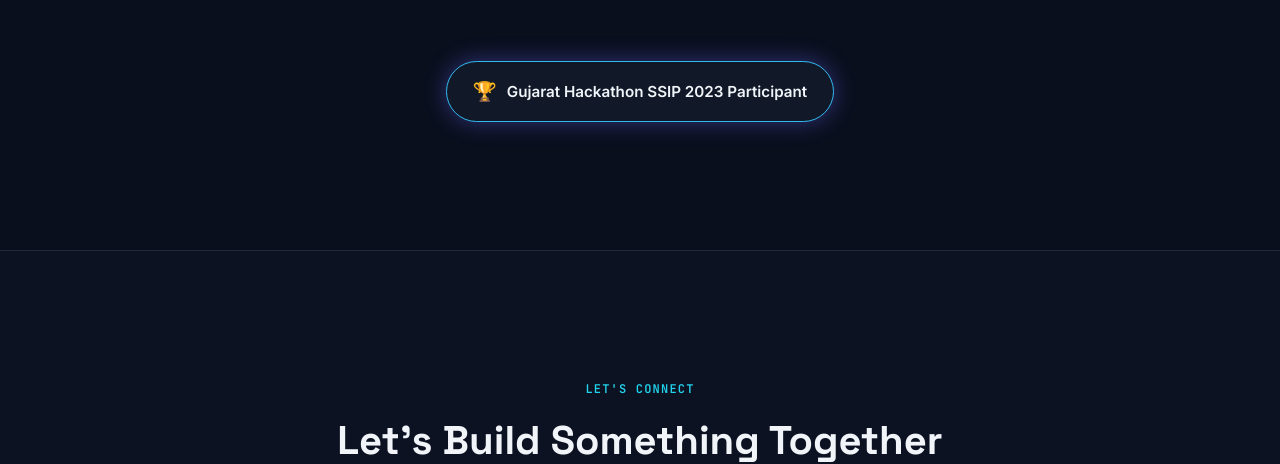
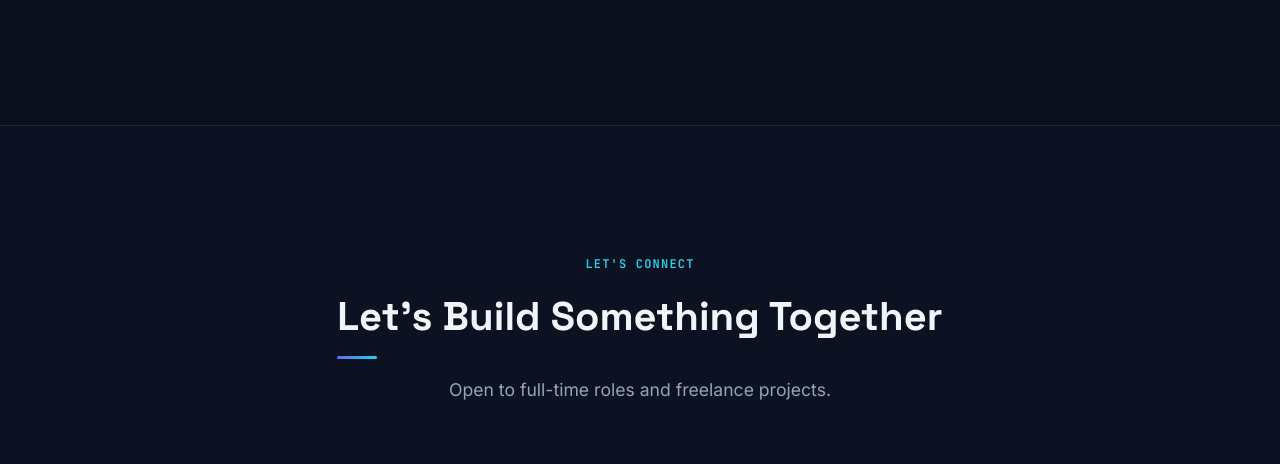
Before and after one commit to divya280904/portfolio, a plain HTML site: page index.html in a window 1280 px wide. Shown: the part 5404-5868 px from the top of the page. Drawn offline with Linux system fonts and the light colour scheme.

```diff
--- a/index.html
+++ b/index.html
@@ -1089,44 +1089,6 @@
       font-weight: 600;
     }
 
-    .education-achievement-container {
-      display: flex;
-      justify-content: center;
-      margin-top: 4rem;
-    }
-
-    /* SSIP Badge with pulse glow */
-    .achievement-badge {
-      display: inline-flex;
-      align-items: center;
-      gap: 10px;
-      background-color: var(--surface-card);
-      border: 1px solid var(--primary-accent);
-      padding: 0.8rem 1.6rem;
-      border-radius: 9999px;
-      font-family: var(--font-body);
-      font-weight: 600;
-      font-size: 0.95rem;
-      color: var(--text-primary);
-      box-shadow: 0 0 20px rgba(99, 102, 241, 0.15);
-      animation: glowPulse 3s infinite ease-in-out;
-    }
-
-    .achievement-icon {
-      font-size: 1.2rem;
-    }
-
-    @keyframes glowPulse {
-      0%, 100% {
-        box-shadow: 0 0 15px rgba(99, 102, 241, 0.2);
-        border-color: var(--primary-accent);
-      }
-      50% {
-        box-shadow: 0 0 25px rgba(99, 102, 241, 0.5);
-        border-color: var(--secondary-accent);
-      }
-    }
-
     @media (max-width: 640px) {
       .education-header {
         flex-direction: column;
@@ -1336,7 +1298,7 @@
         transform: none !important;
       }
 
-      .orb-ring, .orb-core, .achievement-badge, .btn-mailto {
+      .orb-ring, .orb-core, .btn-mailto {
         animation: none !important;
       }
     }
@@ -1725,13 +1687,6 @@
         </div>
 
       </div>
-
-      <div class="education-achievement-container">
-        <span class="achievement-badge">
-          <span class="achievement-icon" aria-hidden="true">🏆</span>
-          Gujarat Hackathon SSIP 2023 Participant
-        </span>
-      </div>
     </div>
   </section>
 
```
